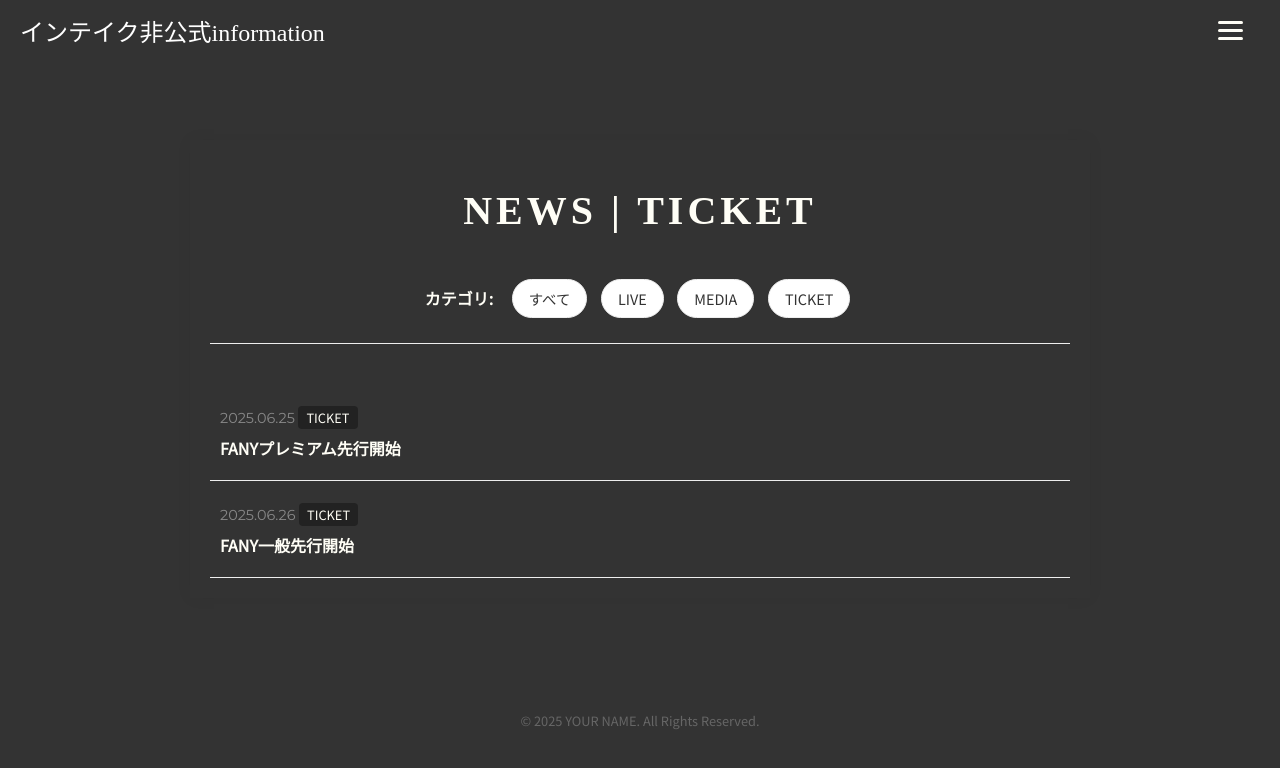
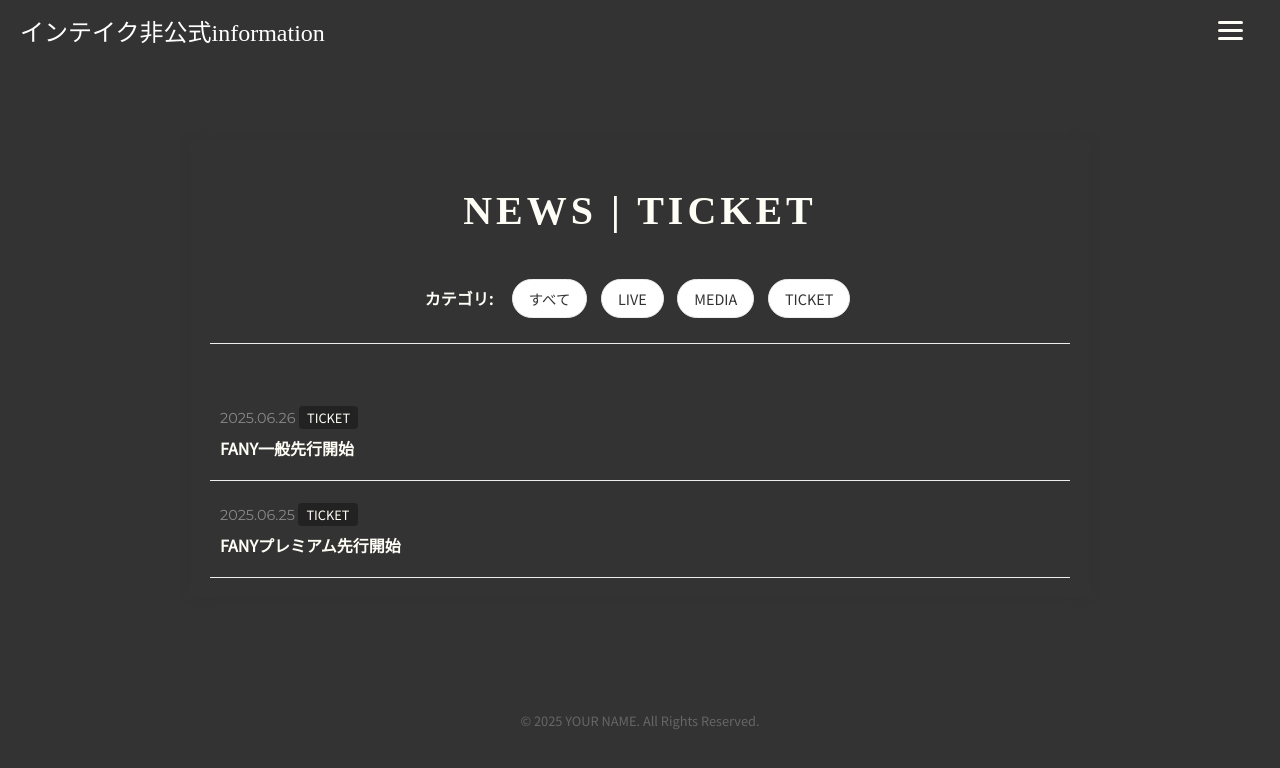
Before and after one commit to unofficial-info/intake_information, a Jekyll site: the page built from news/ticket.md, in a window 1280 px wide. Shown: the top 768 px of the page. Built offline with Jekyll 4.4.1, drawn with Linux system fonts in a browser that asks for light colours; some web fonts are replaced.

Commit message:
fix カテゴリで絞り込んだら日付順に並ぶのを修正

```diff
--- a/_layouts/category.html
+++ b/_layouts/category.html
@@ -8,7 +8,7 @@ layout: default
 
   <ul class="news-list">
     {% assign category_posts = site.news | where: "category", page.category_name %}
-    {% for item in category_posts %}
+    {% for item in category_posts reversed %}
       {% include news_item.html item=item %}
     {% endfor %}
   </ul>
```
